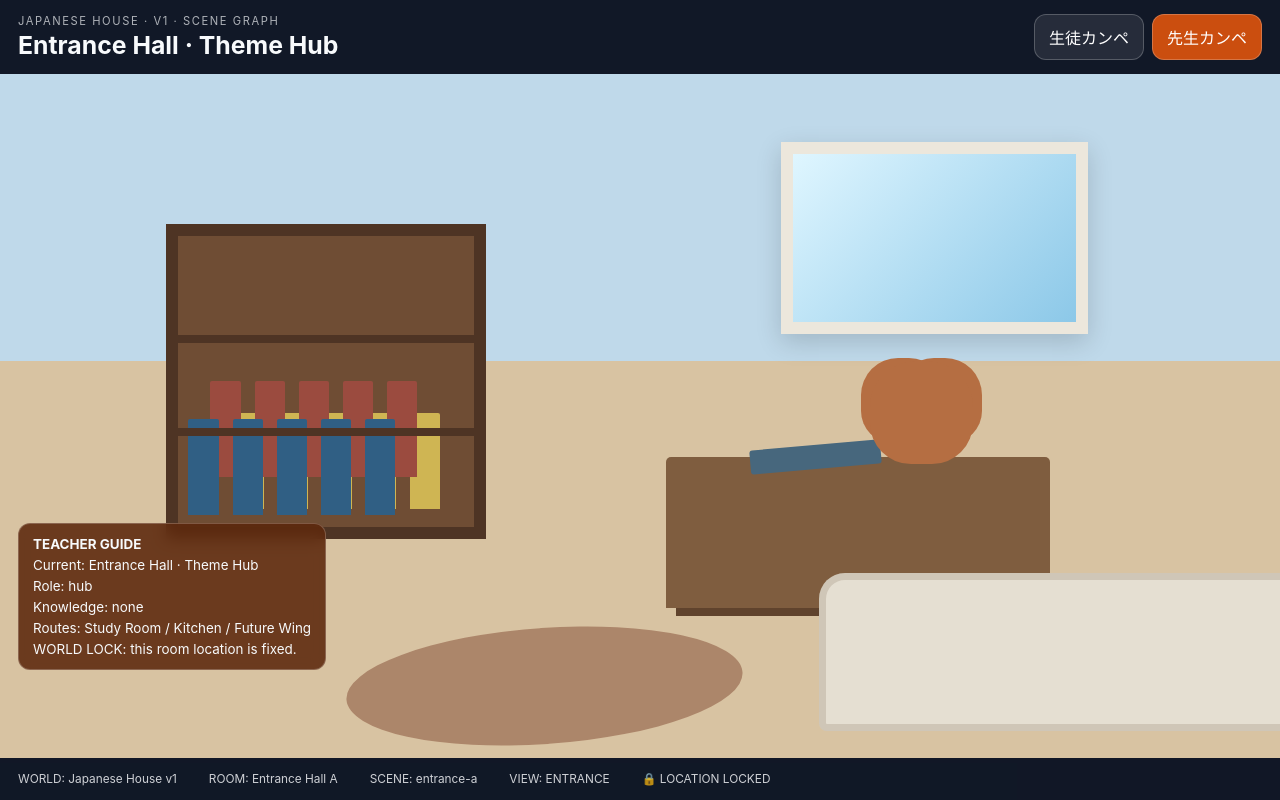
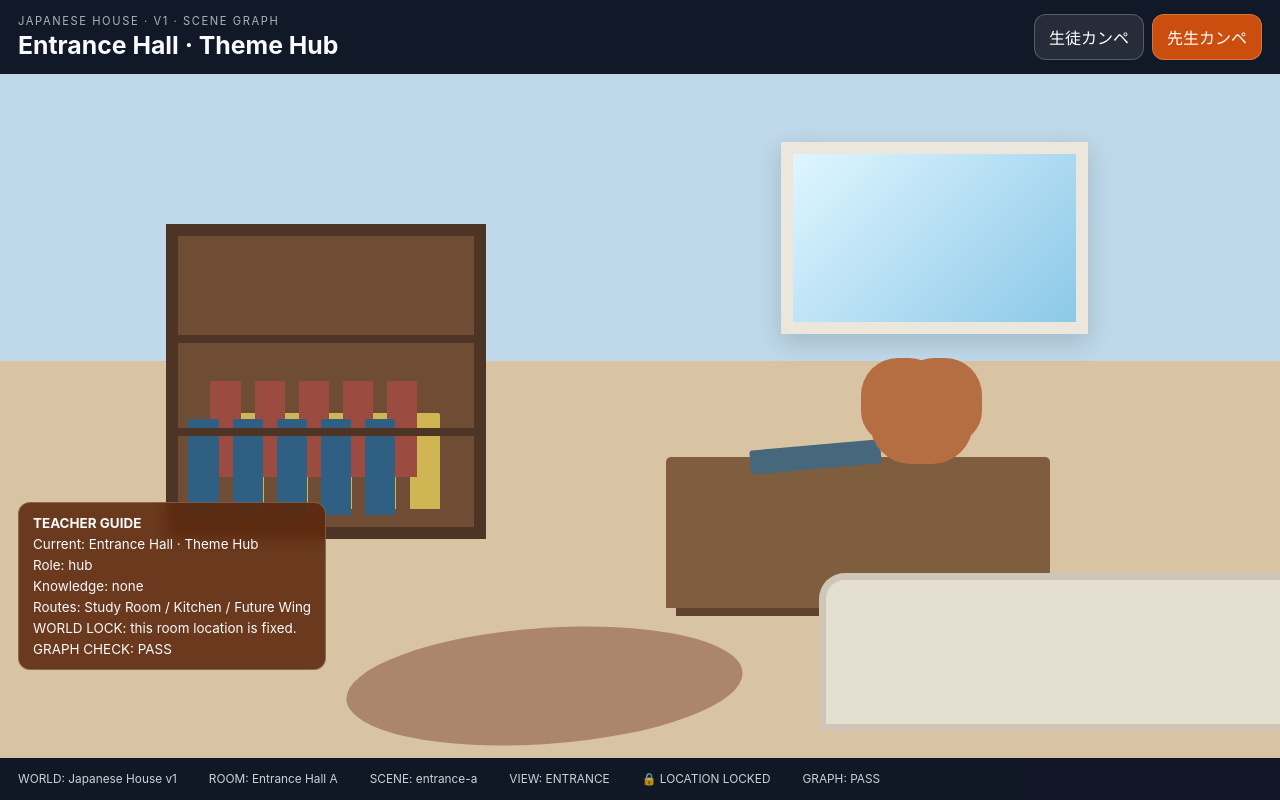
Before and after one commit to ohganed/education-os-spatial-presenter, a React (Vite) app: page / in a window 1280 px wide. Both pictures are taken after a click on the button "先生カンペ". Built offline with nearby package versions, Linux system fonts and the light colour scheme.

Commit message:
Show scene graph consistency status

```diff
--- a/src/App.tsx
+++ b/src/App.tsx
@@ -1,5 +1,6 @@
 import { useMemo, useState } from 'react'
 import { knowledge, world } from './data/demo'
+import { validateWorld } from './engine/validateWorld'
 import type { Hotspot } from './types/spatial'
 
 export default function App() {
@@ -8,6 +9,7 @@ export default function App() {
   const [teacherGuide, setTeacherGuide] = useState(false)
   const [selectedHotspot, setSelectedHotspot] = useState<Hotspot | null>(null)
 
+  const worldIssues = useMemo(() => validateWorld(world, knowledge), [])
   const scene = world.scenes[currentSceneId]
   const room = world.rooms[scene.roomId]
   const selectedKnowledge = selectedHotspot?.knowledgeId ? knowledge[selectedHotspot.knowledgeId] : null
@@ -92,6 +94,7 @@ export default function App() {
             <span>Knowledge: {knowledgeHotspots.map((h) => h.label).join(' / ') || 'none'}</span>
             <span>Routes: {navigationHotspots.map((h) => h.label).join(' / ') || 'none'}</span>
             <span>{room.lockedLocation ? 'WORLD LOCK: this room location is fixed.' : 'EXPANSION AREA: new rooms may be attached here.'}</span>
+            <span>GRAPH CHECK: {worldIssues.length === 0 ? 'PASS' : `${worldIssues.length} issue(s)`}</span>
           </aside>
         )}
 
@@ -110,6 +113,7 @@ export default function App() {
         <span>SCENE: {scene.id}</span>
         <span>VIEW: {scene.view.toUpperCase()}</span>
         <span>{room.lockedLocation ? '🔒 LOCATION LOCKED' : '＋ EXPANDABLE'}</span>
+        <span>GRAPH: {worldIssues.length === 0 ? 'PASS' : 'FAIL'}</span>
       </footer>
 
       {selectedHotspot && (
```
